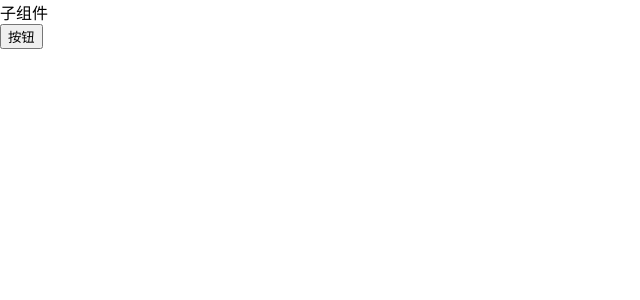
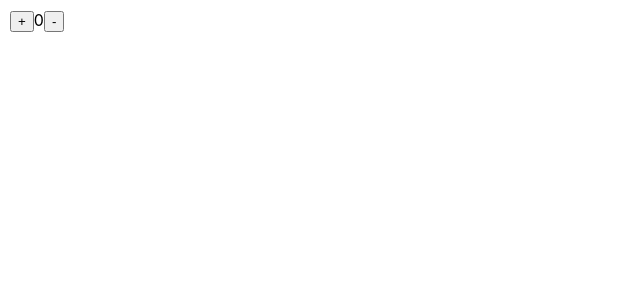
Before and after one commit to Richard-Lu-badbird/wuyou_react, a React (Create React App) app: page / in a window 1280 px wide. Shown: the top 300 px of the page, without its empty margins (0-640 px from the left). Built offline with nearby package versions, Linux system fonts and the light colour scheme.

Commit message:
React Hooks实践3 useEffect

```diff
--- a/src/App.js
+++ b/src/App.js
@@ -1,55 +1,30 @@
-import { useState, forwardRef, useRef, useImperativeHandle } from "react"
+import { useState, useEffect } from "react";
+export default function App() {
+  const [count, setCount] = useState(0);
+  function handleIncrement() {
+    setCount(count + 1);
+  }
+  const hanldeDecrement = () => {
+    setCount(count - 1);
+  };
+  //只执行一次
+  useEffect(() => {
+    console.log("useEffect");
+  }, []);
+  //只要组件有状态变更，就会执行
+  useEffect(() => {
+    console.log("useEffect");
+  });
+  //只有当count发生状态变更的时候，才会执行副作用函数
+  useEffect(() => {
+    console.log("useEffect");
+  }, [count]);
 
-const Child = forwardRef(function (props, ref) {
-  useImperativeHandle(ref, ()=> ({
-    myFn: () => {
-      console.log('子组件myFn方法');
-    }
-  }))
   return (
-    <div>子组件</div>
-  )
-})
-export default function App(params) {
-
-  //事例1:useRef记录普通变量
-  // const [count, setCount] = useState(0)
-
-  // const prev = useRef()
-  // function handleClick() {
-  //   prev.current = count
-  //   setCount(count + 1)
-  // }
-  // return (
-  //    <div>
-  //       <p>最新的count:{count}</p>
-  //       <button onClick={handleClick}>增大count</button>
-  //       <p>旧的count:{prev.current}</p>
-  //    </div>
-  // )
-  //事例2:useRef记录标签
-  // const inputRef = useRef(null)
-  // function handleClick() {
-  //   inputRef.current.focus()
-  // }
-  // return (
-  //   <div>
-  //     <input type="text" ref={inputRef}/>
-  //     <button onClick={handleClick}>按钮</button>
-  //   </div>
-  // )
-
-
-
-  //事例3:useRef记录子组件
-  const childRef = useRef()
-  function handleClick() {
-    childRef.current.myFn()
-  }
-  return (
-    <div>
-      <Child ref={childRef}/>
-      <button onClick={handleClick}>按钮</button>
+    <div style={{ padding: 10 }}>
+      <button onClick={handleIncrement}>+</button>
+      <span>{count}</span>
+      <button onClick={hanldeDecrement}>-</button>
     </div>
-  )
+  );
 }
```
